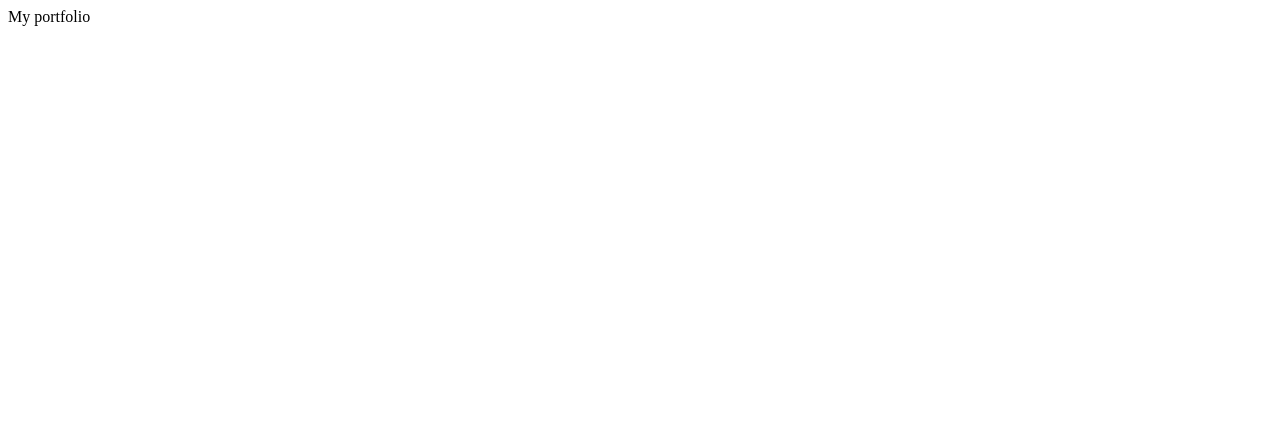
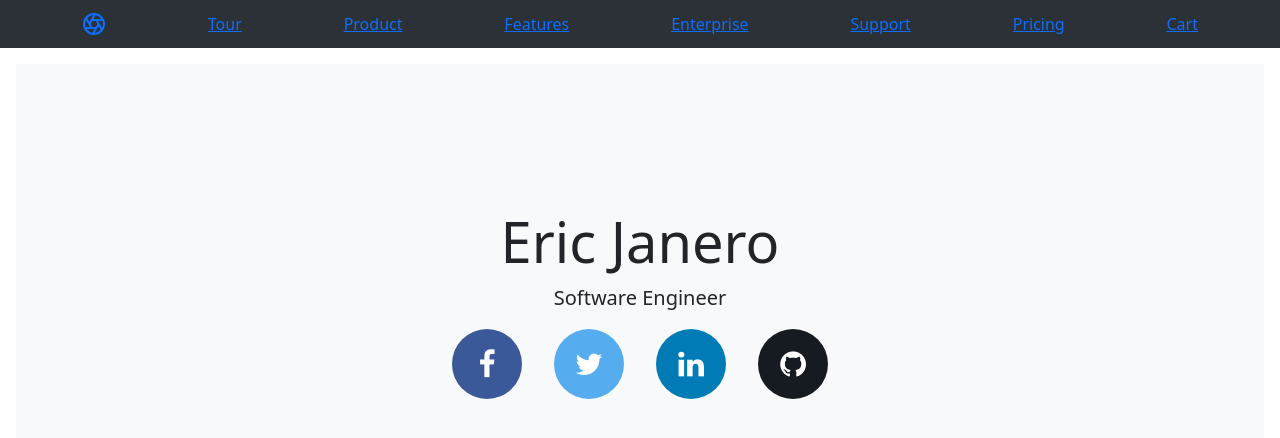
Before and after one commit to ejanerop/portfolio, an Angular app: page / in a window 1280 px wide. Shown: the top 438 px of the page. Built offline with nearby package versions, Linux system fonts and the light colour scheme.

Commit message:
Added navbar and header

```diff
--- a/angular.json
+++ b/angular.json
@@ -7,7 +7,7 @@
       "projectType": "application",
       "schematics": {
         "@schematics/angular:component": {
-          "style": "sass"
+          "style": "scss"
         },
         "@schematics/angular:application": {
           "strict": true
@@ -25,14 +25,9 @@
             "main": "src/main.ts",
             "polyfills": "src/polyfills.ts",
             "tsConfig": "tsconfig.app.json",
-            "inlineStyleLanguage": "sass",
-            "assets": [
-              "src/favicon.ico",
-              "src/assets"
-            ],
-            "styles": [
-              "src/styles.sass"
-            ],
+            "inlineStyleLanguage": "scss",
+            "assets": ["src/favicon.ico", "src/assets"],
+            "styles": ["src/styles.scss"],
             "scripts": []
           },
           "configurations": {
@@ -94,13 +89,8 @@
             "tsConfig": "tsconfig.spec.json",
             "karmaConfig": "karma.conf.js",
             "inlineStyleLanguage": "sass",
-            "assets": [
-              "src/favicon.ico",
-              "src/assets"
-            ],
-            "styles": [
-              "src/styles.sass"
-            ],
+            "assets": ["src/favicon.ico", "src/assets"],
+            "styles": ["src/styles.sass"],
             "scripts": []
           }
         }
--- a/src/app/app.component.html
+++ b/src/app/app.component.html
@@ -1 +1,3 @@
-My portfolio
+<app-navbar></app-navbar>
+
+<app-header></app-header>
--- a/src/app/app.module.ts
+++ b/src/app/app.module.ts
@@ -3,10 +3,14 @@ import { BrowserModule } from '@angular/platform-browser';
 
 import { AppRoutingModule } from './app-routing.module';
 import { AppComponent } from './app.component';
+import { HeaderComponent } from './components/header/header.component';
+import { NavbarComponent } from './components/navbar/navbar.component';
 
 @NgModule({
   declarations: [
-    AppComponent
+    AppComponent,
+    HeaderComponent,
+    NavbarComponent
   ],
   imports: [
     BrowserModule,
--- /dev/null
+++ b/src/app/components/header/header.component.html
@@ -0,0 +1,31 @@
+<div
+  class="position-relative overflow-hidden p-3 p-md-5 m-md-3 text-center bg-light"
+>
+  <div class="col-md-5 p-lg-5 mx-auto my-5">
+    <h1 class="display-4 fw-normal">Eric Janero</h1>
+    <p class="lead fw-normal">Software Engineer</p>
+    <div class="social-icons-container">
+      <a
+        target="_blank"
+        tar
+        href="https://www.facebook.com/profile.php?id=100009854975845"
+        class="fa fa-facebook"
+      ></a>
+      <a
+        target="_blank"
+        href="https://twitter.com/eric_j_p_"
+        class="fa fa-twitter"
+      ></a>
+      <a
+        target="_blank"
+        href="https://www.linkedin.com/in/eric-janero/"
+        class="fa fa-linkedin"
+      ></a>
+      <a
+        target="_blank"
+        href="https://github.com/ejanerop"
+        class="fa fa-github"
+      ></a>
+    </div>
+  </div>
+</div>
--- /dev/null
+++ b/src/app/components/header/header.component.scss
@@ -0,0 +1,52 @@
+.social-icons-container {
+  display: flex;
+  justify-content: center;
+  gap: 2rem;
+  align-items: center;
+  margin-top: 1rem;
+  margin-bottom: 1rem;
+}
+
+/* Style all font awesome icons */
+.fa {
+  padding: 20px;
+  font-size: 30px;
+  width: 70px;
+  text-align: center;
+  text-decoration: none;
+  border-radius: 50%;
+}
+
+/* Add a hover effect if you want */
+.fa:hover {
+  opacity: 0.7;
+}
+
+/* Set a specific color for each brand */
+
+/* Facebook */
+.fa-facebook {
+  background: #3b5998;
+  color: white;
+}
+
+/* Twitter */
+.fa-twitter {
+  background: #55acee;
+  color: white;
+}
+
+.fa-linkedin {
+  background: #007bb5;
+  color: white;
+}
+
+.fa-instagram {
+  background: #125688;
+  color: white;
+}
+
+.fa-github {
+  background: #161b22;
+  color: white;
+}
--- /dev/null
+++ b/src/app/components/header/header.component.ts
@@ -0,0 +1,12 @@
+import { Component, OnInit } from '@angular/core';
+
+@Component({
+  selector: 'app-header',
+  templateUrl: './header.component.html',
+  styleUrls: ['./header.component.scss'],
+})
+export class HeaderComponent implements OnInit {
+  constructor() {}
+
+  ngOnInit(): void {}
+}
--- /dev/null
+++ b/src/app/components/navbar/navbar.component.html
@@ -0,0 +1,32 @@
+<header class="site-header sticky-top py-1">
+  <nav class="container d-flex flex-column flex-md-row justify-content-between">
+    <a class="py-2" href="#" aria-label="Product">
+      <svg
+        xmlns="http://www.w3.org/2000/svg"
+        width="24"
+        height="24"
+        fill="none"
+        stroke="currentColor"
+        stroke-linecap="round"
+        stroke-linejoin="round"
+        stroke-width="2"
+        class="d-block mx-auto"
+        role="img"
+        viewBox="0 0 24 24"
+      >
+        <title>Product</title>
+        <circle cx="12" cy="12" r="10"></circle>
+        <path
+          d="M14.31 8l5.74 9.94M9.69 8h11.48M7.38 12l5.74-9.94M9.69 16L3.95 6.06M14.31 16H2.83m13.79-4l-5.74 9.94"
+        ></path>
+      </svg>
+    </a>
+    <a class="py-2 d-none d-md-inline-block" href="#">Tour</a>
+    <a class="py-2 d-none d-md-inline-block" href="#">Product</a>
+    <a class="py-2 d-none d-md-inline-block" href="#">Features</a>
+    <a class="py-2 d-none d-md-inline-block" href="#">Enterprise</a>
+    <a class="py-2 d-none d-md-inline-block" href="#">Support</a>
+    <a class="py-2 d-none d-md-inline-block" href="#">Pricing</a>
+    <a class="py-2 d-none d-md-inline-block" href="#">Cart</a>
+  </nav>
+</header>
--- /dev/null
+++ b/src/app/components/navbar/navbar.component.scss
@@ -0,0 +1,3 @@
+.site-header {
+  background-color: rgba($color: #161b22, $alpha: 0.9);
+}
--- /dev/null
+++ b/src/app/components/navbar/navbar.component.ts
@@ -0,0 +1,12 @@
+import { Component, OnInit } from '@angular/core';
+
+@Component({
+  selector: 'app-navbar',
+  templateUrl: './navbar.component.html',
+  styleUrls: ['./navbar.component.scss'],
+})
+export class NavbarComponent implements OnInit {
+  constructor() {}
+
+  ngOnInit(): void {}
+}
--- a/src/index.html
+++ b/src/index.html
@@ -1,11 +1,26 @@
-<!doctype html>
+<!DOCTYPE html>
 <html lang="en">
   <head>
-  <meta charset="utf-8">
+    <meta charset="utf-8" />
     <title>Portfolio</title>
-  <base href="/">
-  <meta name="viewport" content="width=device-width, initial-scale=1">
-  <link rel="icon" type="image/x-icon" href="favicon.ico">
+    <base href="/" />
+    <meta name="viewport" content="width=device-width, initial-scale=1" />
+    <link rel="icon" type="image/x-icon" href="favicon.ico" />
+    <link
+      href="https://cdn.jsdelivr.net/npm/bootstrap@5.1.3/dist/css/bootstrap.min.css"
+      rel="stylesheet"
+      integrity="sha384-1BmE4kWBq78iYhFldvKuhfTAU6auU8tT94WrHftjDbrCEXSU1oBoqyl2QvZ6jIW3"
+      crossorigin="anonymous"
+    />
+    <link
+      rel="stylesheet"
+      href="https://cdnjs.cloudflare.com/ajax/libs/font-awesome/4.7.0/css/font-awesome.min.css"
+    />
+    <script
+      src="https://cdn.jsdelivr.net/npm/bootstrap@5.1.3/dist/js/bootstrap.bundle.min.js"
+      integrity="sha384-ka7Sk0Gln4gmtz2MlQnikT1wXgYsOg+OMhuP+IlRH9sENBO0LRn5q+8nbTov4+1p"
+      crossorigin="anonymous"
+    ></script>
   </head>
   <body>
     <app-root></app-root>
```
Also changed, not shown: src/styles.scss (renamed from src/styles.sass). Lines whose indentation alone changed are shown as unchanged.
